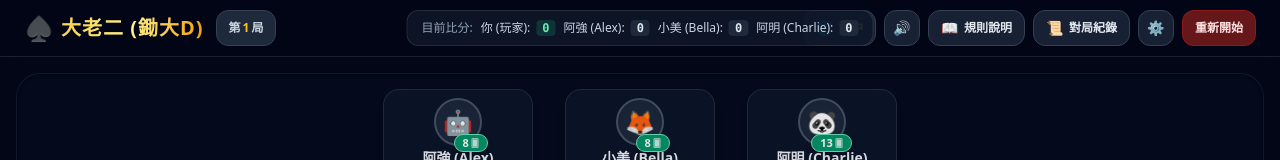
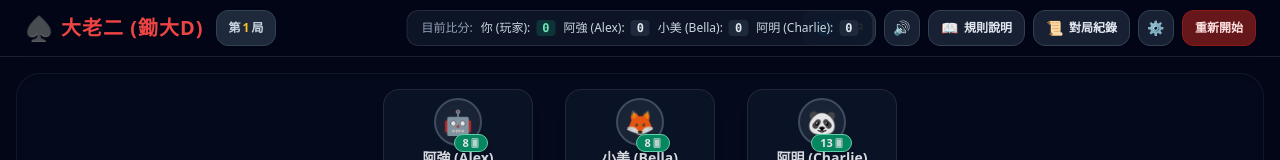
Before and after one commit to kennith/big2-app, a Vue app: page / in a window 1280 px wide. Shown: the top 160 px of the page. Built offline with nearby package versions, Linux system fonts and the light colour scheme.

Commit message:
style: redesign logo to clean single-color red-500 'BIG 2' without gold gradients

```diff
--- a/src/components/GameHeader.vue
+++ b/src/components/GameHeader.vue
@@ -27,9 +27,9 @@ const emit = defineEmits<{
   <header class="relative flex flex-col sm:flex-row items-center justify-between gap-2 px-2.5 sm:px-6 py-2 sm:py-2.5 bg-slate-950/80 border-b border-white/10 backdrop-blur-md sticky top-0 z-40">
     <!-- Game Title & Round (Row 1 on mobile, left on desktop) -->
     <div class="flex items-center justify-between sm:justify-start w-full sm:w-auto gap-2 sm:gap-3">
-      <div class="flex items-center gap-1.5 font-black text-base sm:text-xl tracking-wider text-amber-400">
+      <div class="flex items-center gap-1.5 font-black text-base sm:text-xl tracking-wider text-red-500">
         <span class="text-xl sm:text-2xl">♠️</span>
-        <span class="bg-gradient-to-r from-amber-300 via-yellow-200 to-amber-500 bg-clip-text text-transparent">
+        <span>
           {{ t.gameTitle }}
         </span>
       </div>
--- a/src/i18n/translations.ts
+++ b/src/i18n/translations.ts
@@ -128,7 +128,7 @@ export interface Translations {
 
 export const translations: Record<Language, Translations> = {
   en: {
-    gameTitle: 'BIG TWO',
+    gameTitle: 'BIG 2',
     round: 'Round',
     scores: 'Scores',
     rules: 'Rules',
```
